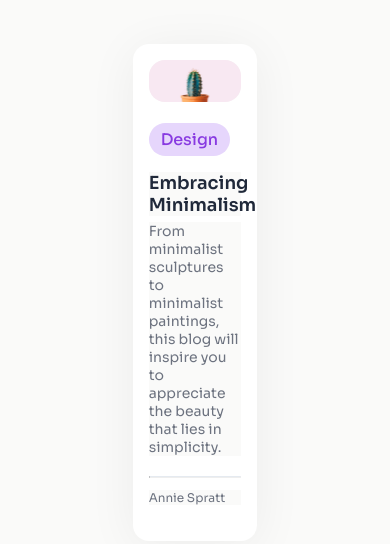
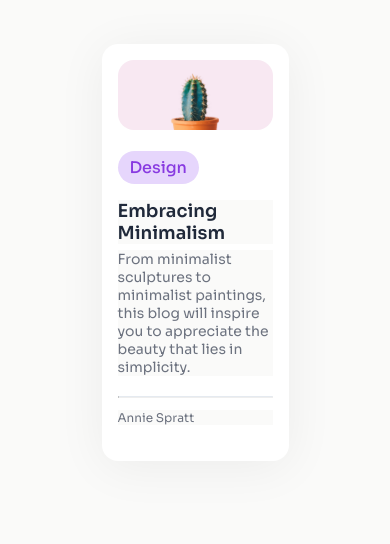
Before and after one commit to ashiouzzaman/minimal-blog-card, a plain HTML site: page index.html in a window 390 px wide. Shown: the part 120-664 px from the top of the page. Drawn offline with Linux system fonts and the light colour scheme.

Commit message:
Mobile responsive update

```diff
--- a/index.html
+++ b/index.html
@@ -78,6 +78,14 @@
 
         }
 
+        @media screen and (max-width: 640px) {
+            .card-container {
+            grid-template-areas:
+                ". . . c c c c c c . . .";
+        }
+
+        }
+
     </style>
 </head>
 
```
